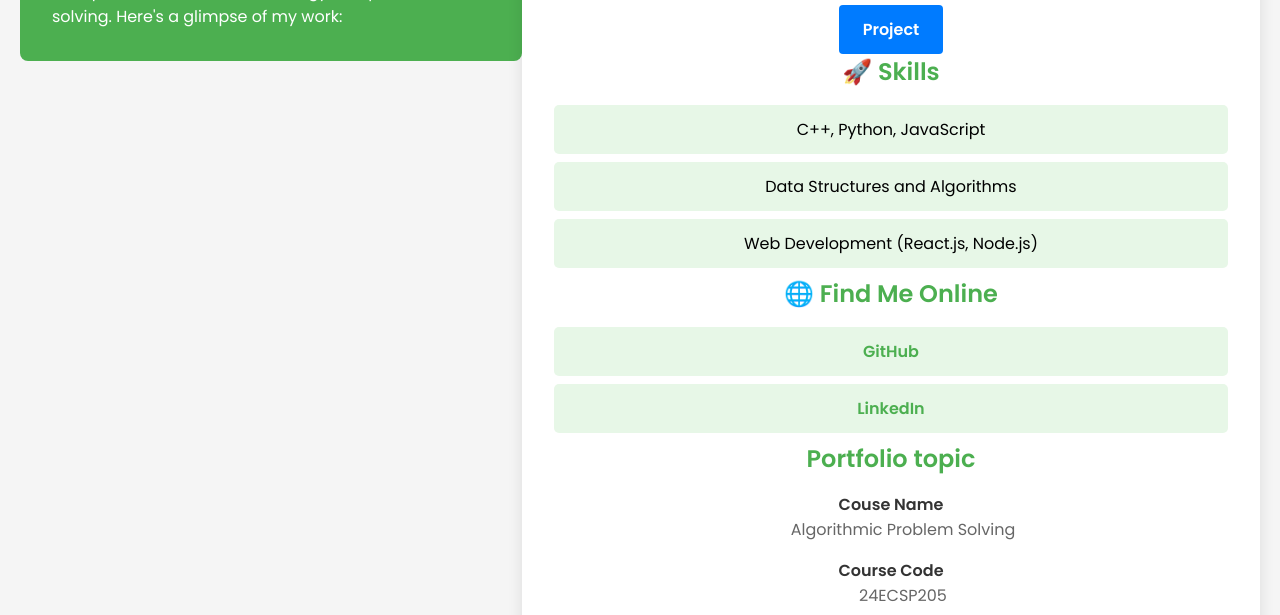
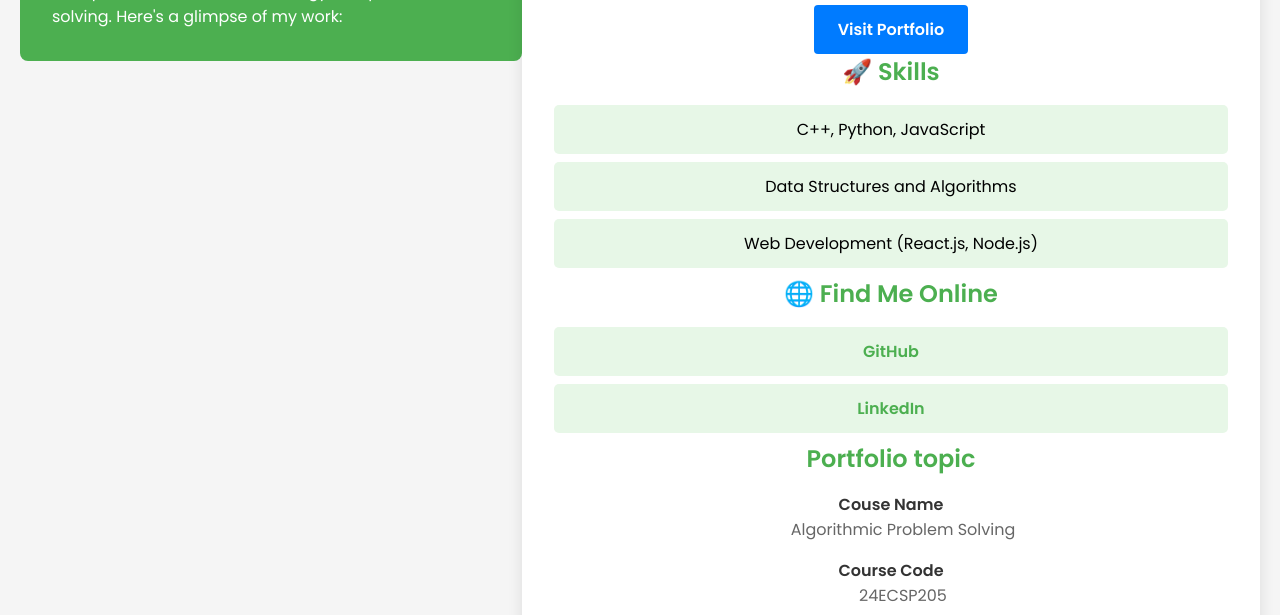
Before and after one commit to Sneha-C-02/routeoptimization.github.io, a plain HTML site: page index.html in a window 1280 px wide. Shown: the part 185-800 px from the top of the page. Drawn offline with Linux system fonts and the light colour scheme.

Commit message:
Update index.html

```diff
--- a/index.html
+++ b/index.html
@@ -20,7 +20,8 @@
         <ul>
             <li><strong>Project 1</strong>: public transport route optimizatrion</li>
         </ul>
-        <a href="https://sites.google.com/kletech.ac.in/sneha-daa-portfolio/home" class="link-button" target="_blank">Project</a>
+       <a href="https://sites.google.com/kletech.ac.in/sneha-daa-portfolio/home" class="link-button" target="_blank">Visit Portfolio</a>
+
 
         <h2>🚀 Skills</h2>
         <ul>
```
